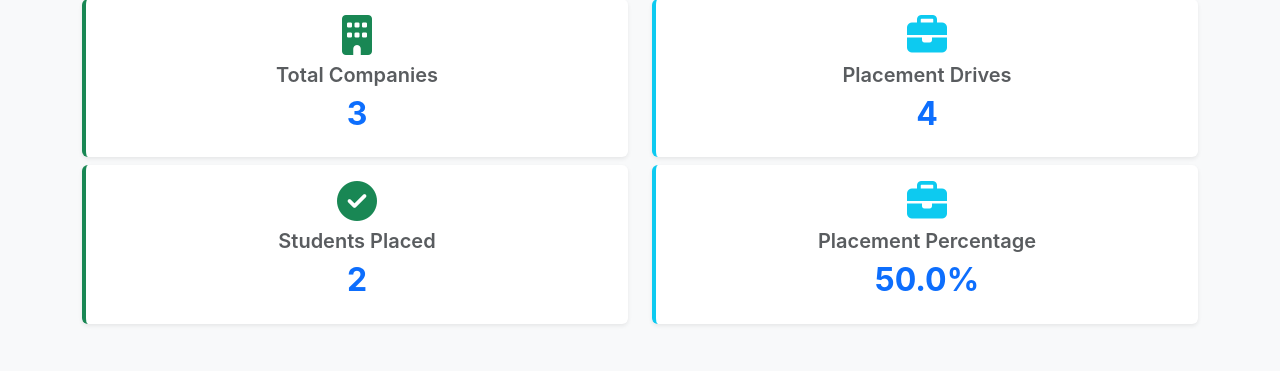
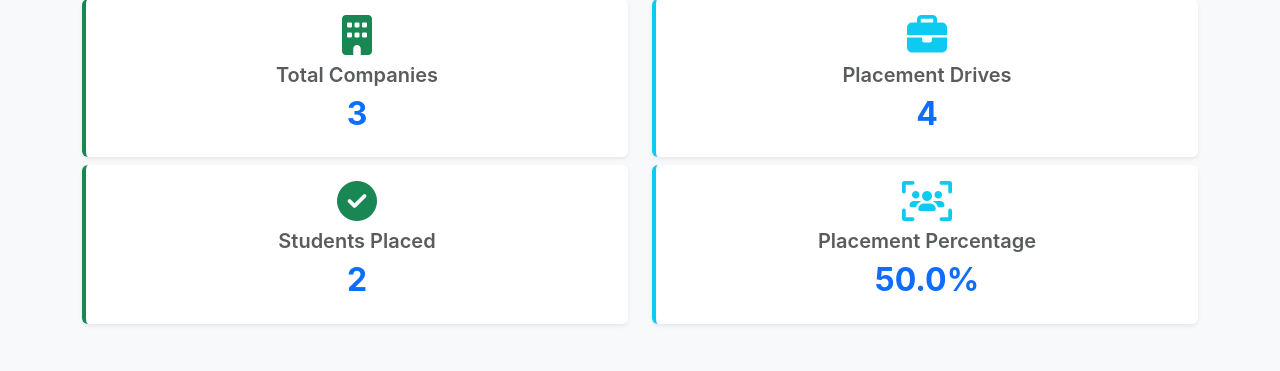
Before and after one commit to 22f3001268-glitch/Placement-management-System, a Flask app: page / in a window 1280 px wide. Shown: the part 442-813 px from the top of the page. Run offline with Flask 3, Linux system fonts and the light colour scheme; data comes from the database, SQL or seed files in the repository; both versions use the stored data as it was after the commit.

```diff
--- a/system/forms.py
+++ b/system/forms.py
@@ -4,6 +4,8 @@ from flask_wtf.file import FileField, FileAllowed
 from wtforms.validators import DataRequired, Length, Email, EqualTo, ValidationError
 from system.models import User
 from flask_login import current_user
+
+
 class RegistrationForm(FlaskForm):
     role = SelectField('Register As', choices=[('Student', 'Student'), ('Company', 'Company')], validators=[DataRequired()])
     username = StringField('Username (Login ID)', validators=[DataRequired(), Length(min=2, max=20)])
--- a/system/templates/home.html
+++ b/system/templates/home.html
@@ -49,7 +49,7 @@
     <div class="col-md-6 mt-2">
         <div class="card text-center shadow-sm border-0 border-start border-info border-4">
             <div class="card-body">
-                <i class="fa-solid fa-briefcase fs-1 text-info mb-2"></i>
+                <i class="fa-solid fa-users-viewfinder fs-1 text-info mb-2"></i>
                 <h5 class="card-title text-muted">Placement Percentage</h5>
                 <h2 class="fw-bold">{{ placement_percentage }}%</h2>
             </div>
```
Also changed, not shown: instance/site.db, 5 other files.
